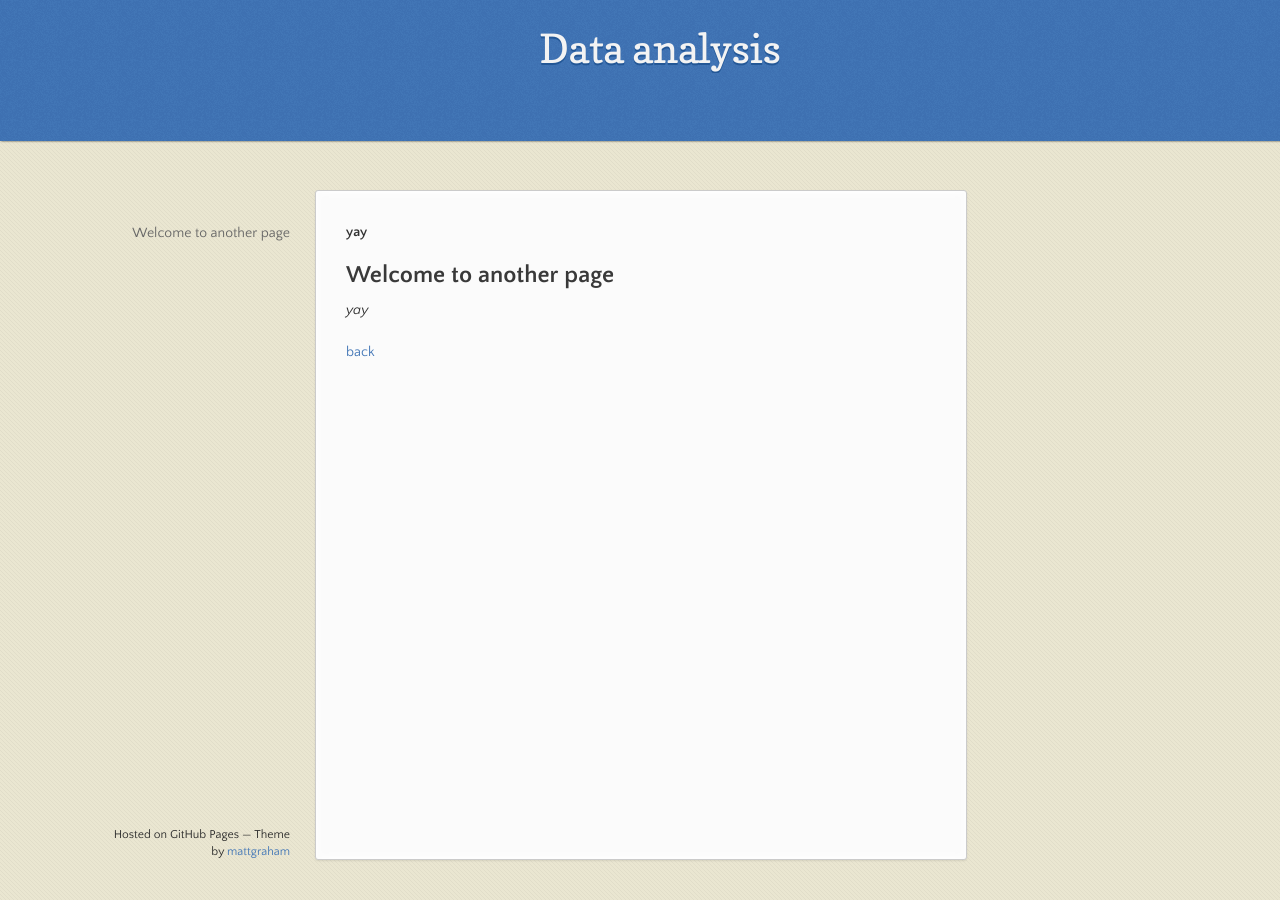
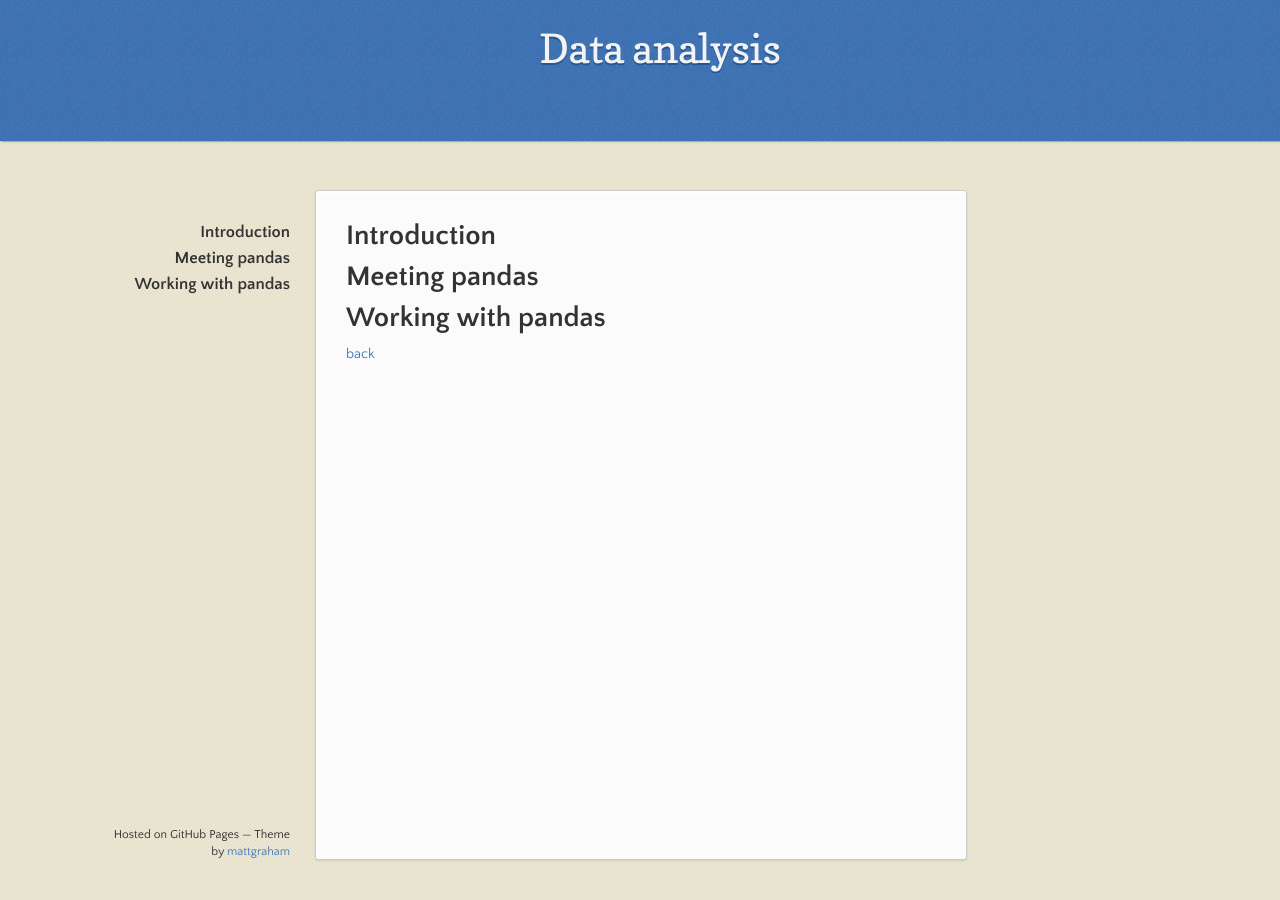
Before and after one commit to soukupmarek-edin/soukupmarek-edin.github.io, a Jekyll site: the page built from data_analysis/data_analysis_main.md, in a window 1280 px wide. Built offline with Jekyll 4.4.1, drawn with Linux system fonts in a browser that asks for light colours; our own code applies the rules of GitHub Pages for plain Markdown files.

Commit message:
Update data_analysis_main.md

```diff
--- a/data_analysis/data_analysis_main.md
+++ b/data_analysis/data_analysis_main.md
@@ -1,10 +1,11 @@
 ---
 layout: data_analysis_index
 ---
-__yay__
 
-## Welcome to another page
+# Introduction
 
-_yay_
+# Meeting pandas
+
+# Working with pandas
 
 [back](./)
```
